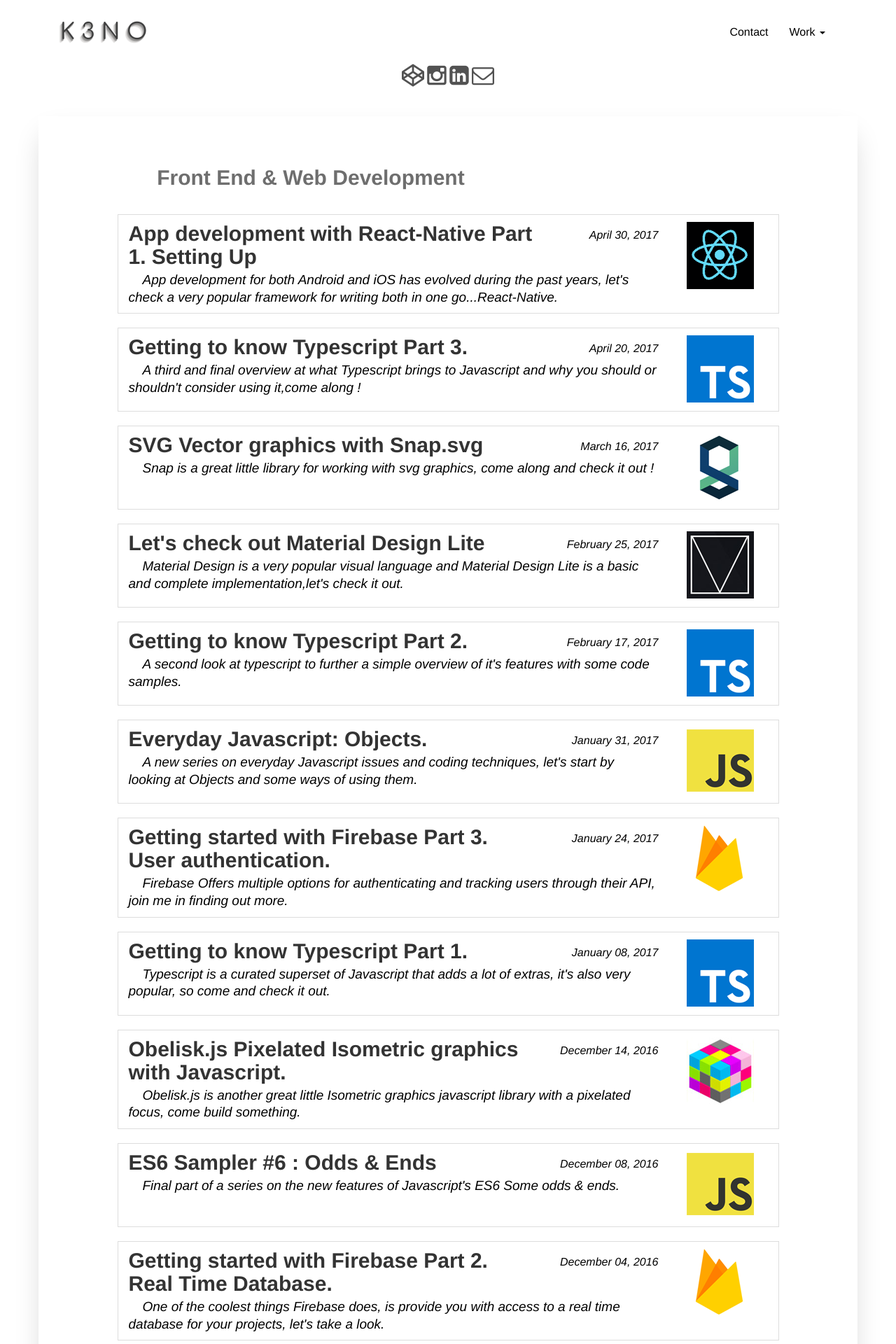
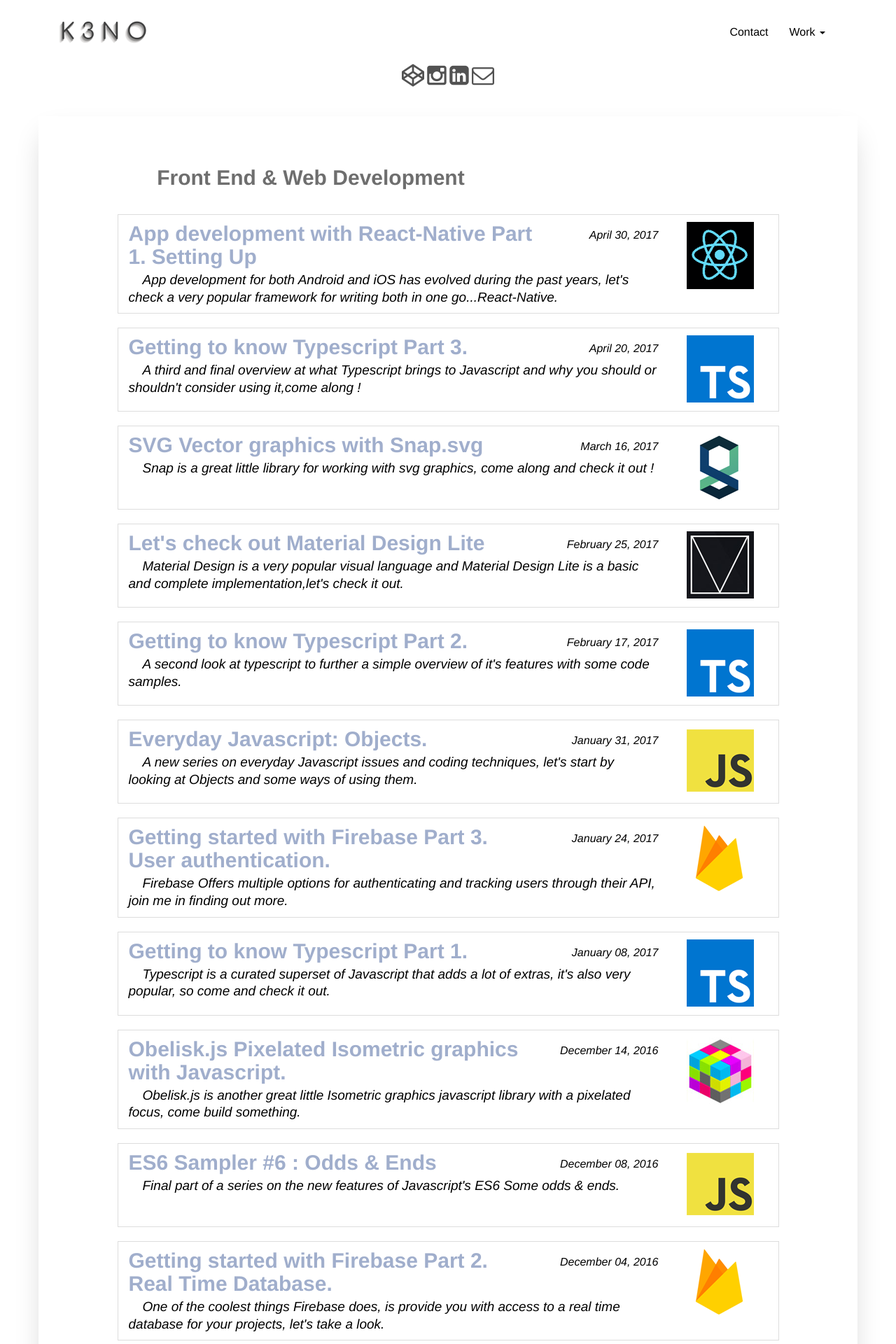
Before and after one commit to KenoLeon/Front-End-Web-Dev-UI-UX, a Jekyll site: the page built from index.html, in a window 1280 px wide. Shown: the top 1920 px of the page at 70% size. Built offline with Jekyll 4.4.1, drawn with Linux system fonts in a browser that asks for light colours; nearby versions of some CDN libraries.

Commit message:
css blog

```diff
--- a/css/bootstrapOverride.css
+++ b/css/bootstrapOverride.css
@@ -35,7 +35,6 @@
 
 .list-group h2{
   padding-left: 0px;
-  color:  #a0aecc;
 }
 
 
@@ -45,6 +44,7 @@
 
 a.list-group-item .list-group-item-heading{
   /*color: rgb(110, 110, 110);*/
+    color:  #a0aecc;
 }
 
 .list-group-item img{
```
